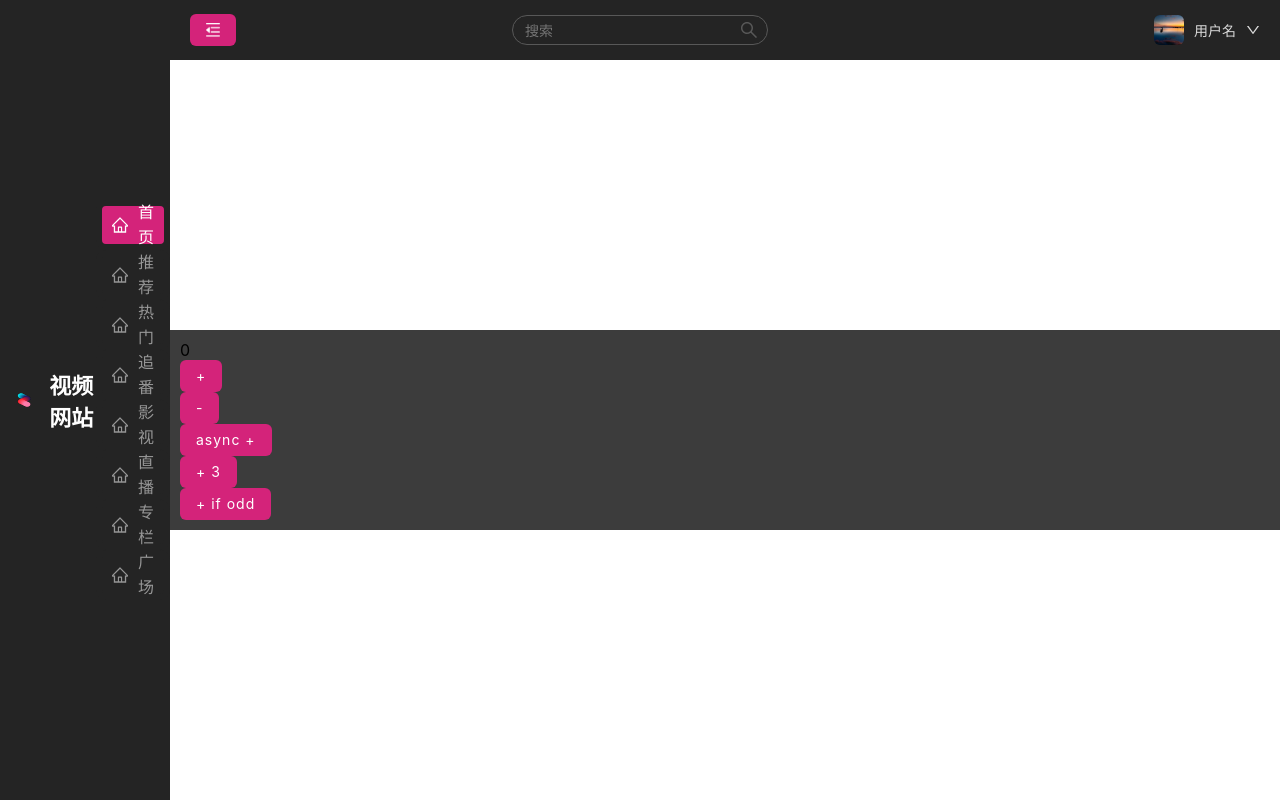
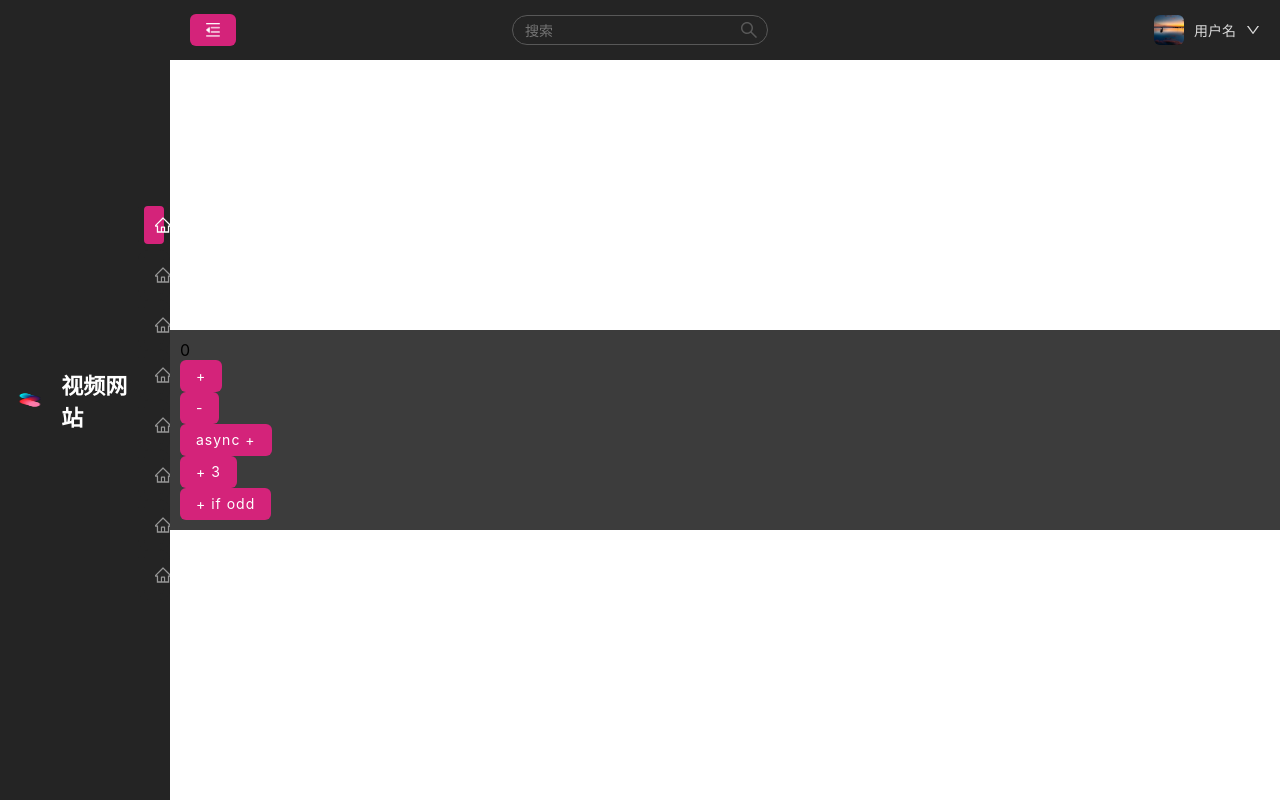
Before and after one commit to WillemHia/video-sharing-web, a React (Create React App) app: page /home in a window 1280 px wide. Built offline with nearby package versions, Linux system fonts and the light colour scheme.

Commit message:
feat: 完成pc侧边导航缩展

```diff
--- a/src/components/Navigate/index.scoped.scss
+++ b/src/components/Navigate/index.scoped.scss
@@ -24,7 +24,7 @@
             font-weight: 700;
             color: #fff;
             opacity: 1;
-            transition: opacity 0.1s 0.3s ease-in-out;
+            transition: opacity 0.2s 0.3s ease-in-out;
         }
 
         &-text {
@@ -45,15 +45,40 @@
             padding: 5px 10px;
             border: 6px solid #242424;
             border-radius: 10px;
-            display: flex;
             align-items: center;
-            justify-content: flex-start;
-            gap: 10px;
             cursor: pointer;
-            line-height: 1.5714285714285714;
+            position: relative;
+
+            &-text-active {
+                position: absolute;
+                left: 37px;
+                top: 50%;
+                transform: translateY(-50%);
+                opacity: 1;
+                transition: opacity 0.2s 0.3s ease-in-out;
+            }
+
+            &-text {
+                opacity: 0;
+                transition: opacity 0.1s ease-out;
+            }
+
+            &-icon-active {
+                position: absolute;
+                left: 11px;
+                top: 50%;
+                transform: translateY(-50%);
+                font-size: 16px;
+                transition: all 0.2s ease-in-out,
+                            color 0s;
+            }
 
             &-icon {
-                font-size: 16px;
+                left: 50%;
+                transform: translateX(-50%) translateY(-50%);
+                font-size: 18px;
+                transition: all 0.2s 0.3s ease-in-out,
+                            color 0s;
             }
         }
 
--- a/src/components/Navigate/index.tsx
+++ b/src/components/Navigate/index.tsx
@@ -15,14 +15,14 @@ const Navigate: FC<Props> = ({ shortNavVisible }) => {
                 <span className={`logo-text-active ${shortNavVisible && 'logo-text'}`}>视频网站</span>
             </div>
             <ul className="nav">
-                <li className="nav-item nav-item-active"><HomeOutlined className="nav-item-icon"/>首页</li>
-                <li className="nav-item"><HomeOutlined className="nav-item-icon"/>推荐</li>
-                <li className="nav-item"><HomeOutlined className="nav-item-icon"/>热门</li>
-                <li className="nav-item"><HomeOutlined className="nav-item-icon"/>追番</li>
-                <li className="nav-item"><HomeOutlined className="nav-item-icon"/>影视</li>
-                <li className="nav-item"><HomeOutlined className="nav-item-icon"/>直播</li>
-                <li className="nav-item"><HomeOutlined className="nav-item-icon"/>专栏</li>
-                <li className="nav-item"><HomeOutlined className="nav-item-icon"/>广场</li>
+                <li className="nav-item nav-item-active"><HomeOutlined className={`nav-item-icon-active ${shortNavVisible && 'nav-item-icon'}`}/><span className={`nav-item-text-active ${shortNavVisible && 'nav-item-text'}`}>首页</span></li>
+                <li className="nav-item"><HomeOutlined className={`nav-item-icon-active ${shortNavVisible && 'nav-item-icon'}`}/><span className={`nav-item-text-active ${shortNavVisible && 'nav-item-text'}`}>推荐</span></li>
+                <li className="nav-item"><HomeOutlined className={`nav-item-icon-active ${shortNavVisible && 'nav-item-icon'}`}/><span className={`nav-item-text-active ${shortNavVisible && 'nav-item-text'}`}>热门</span></li>
+                <li className="nav-item"><HomeOutlined className={`nav-item-icon-active ${shortNavVisible && 'nav-item-icon'}`}/><span className={`nav-item-text-active ${shortNavVisible && 'nav-item-text'}`}>追番</span></li>
+                <li className="nav-item"><HomeOutlined className={`nav-item-icon-active ${shortNavVisible && 'nav-item-icon'}`}/><span className={`nav-item-text-active ${shortNavVisible && 'nav-item-text'}`}>影视</span></li>
+                <li className="nav-item"><HomeOutlined className={`nav-item-icon-active ${shortNavVisible && 'nav-item-icon'}`}/><span className={`nav-item-text-active ${shortNavVisible && 'nav-item-text'}`}>直播</span></li>
+                <li className="nav-item"><HomeOutlined className={`nav-item-icon-active ${shortNavVisible && 'nav-item-icon'}`}/><span className={`nav-item-text-active ${shortNavVisible && 'nav-item-text'}`}>专栏</span></li>
+                <li className="nav-item"><HomeOutlined className={`nav-item-icon-active ${shortNavVisible && 'nav-item-icon'}`}/><span className={`nav-item-text-active ${shortNavVisible && 'nav-item-text'}`}>广场</span></li>
             </ul>
         </div>
     )
--- a/src/pages/Layout/index.scoped.scss
+++ b/src/pages/Layout/index.scoped.scss
@@ -16,7 +16,7 @@
     .navigate {
         height: 100%;
         background-color: #242424;
-        transition: all 0.3s ease-in-out;
+        transition: all 0.3s 0.2s ease-in-out;
     }
 
     .layout {
--- a/src/pages/Layout/index.tsx
+++ b/src/pages/Layout/index.tsx
@@ -16,9 +16,13 @@ const Layout: FC = () => {
                 <Header />
             </header>
             <header className="pc-header">
-                <PCHeader changeNavLen={setShortNavVisible} shortNavVisible={shortNavVisible}/>
+                <PCHeader changeNavLen={setShortNavVisible} shortNavVisible={shortNavVisible} />
             </header>
-            <div className="navigate" style={{ width: `${shortNavVisible ? NAV_SHORT_LENGTH : NAV_LONG_LENGTH}` }}>
+            <div className="navigate"
+                style={{
+                    width: `${shortNavVisible ? NAV_SHORT_LENGTH : NAV_LONG_LENGTH}`,
+                    transition: `${shortNavVisible ? 'all 0.3s ease-in-out' : 'all 0.3s 0.2s ease-in-out'}`
+                }}>
                 <Navigate shortNavVisible={shortNavVisible} />
             </div>
             <div className="layout">
```
